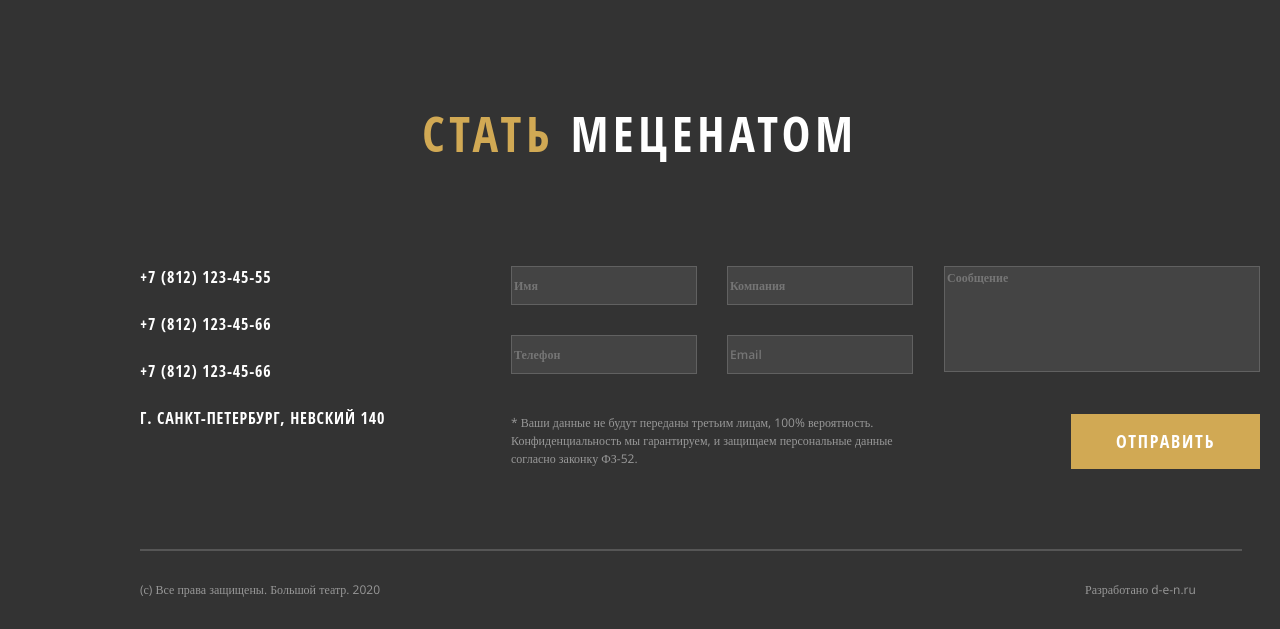
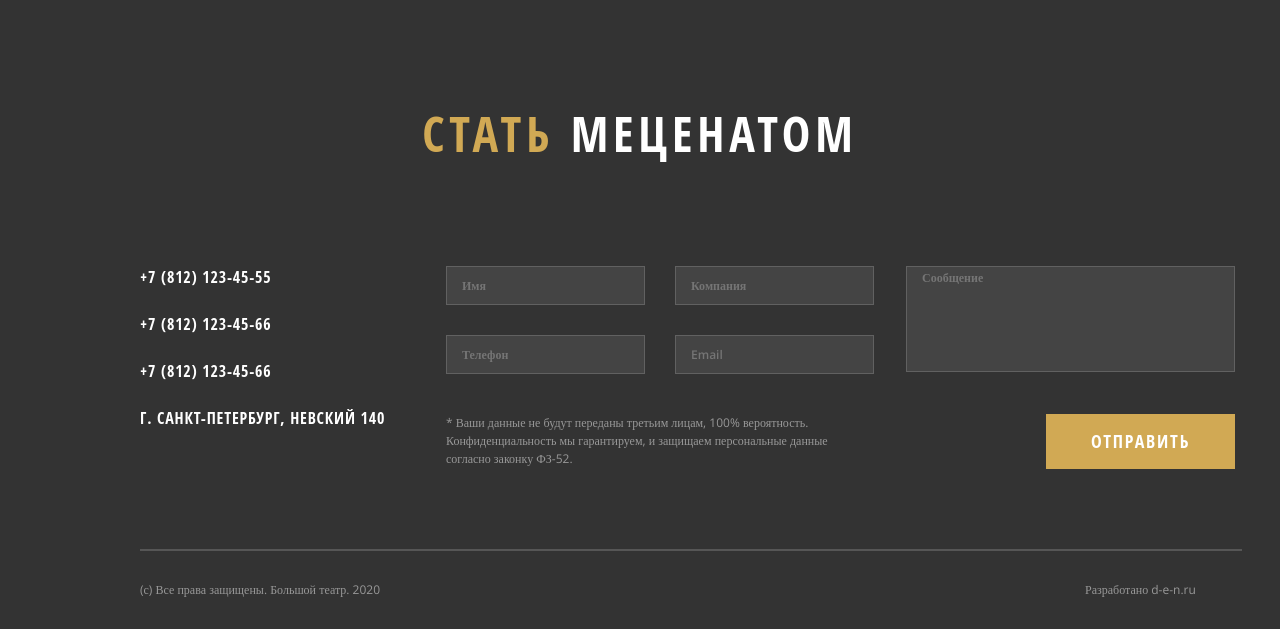
Before and after one commit to Khetag-Dzadzaev/lab4, a plain HTML site: page index.html in a window 1280 px wide. Shown: the part 2915-3544 px from the top of the page. Drawn offline with nearby package versions, Linux system fonts and the light colour scheme; a web font is replaced by a local one.

Commit message:
addmember

```diff
--- a/css/style.css
+++ b/css/style.css
@@ -384,7 +384,7 @@ body{
 
 .contacts_block_flex{
   display: flex;
-  gap: 125px;
+  gap: 60px;
 }
 
 .contacts_block_info_text{
@@ -408,7 +408,7 @@ body{
 .contacts_block_input{
   display: flex;
   flex-wrap: wrap;
-  width: 403px;
+  width: 430px;
   gap: 30px;
 }
 
@@ -423,9 +423,11 @@ body{
   line-height: 150%;
   color: #989898;
   font-family: 'Open Sans';
+  padding-left: 15px;
 }
 
 .contacts_block_textarea{
+  padding-left: 15px;
   height: 100px;
   background: #444444;
   border: 1px solid #616161;
@@ -472,7 +474,7 @@ body{
   color: #FFFFFF;
   font-family: 'Open Sans Condensed';
   text-decoration: none;
-  margin-left: 20px;
+  margin-left: 60px;
 }
 
 .footer{
```
